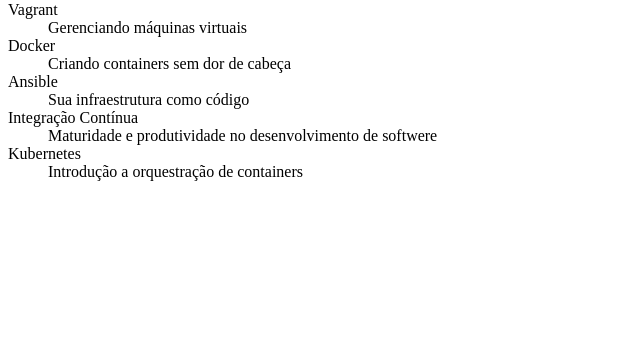
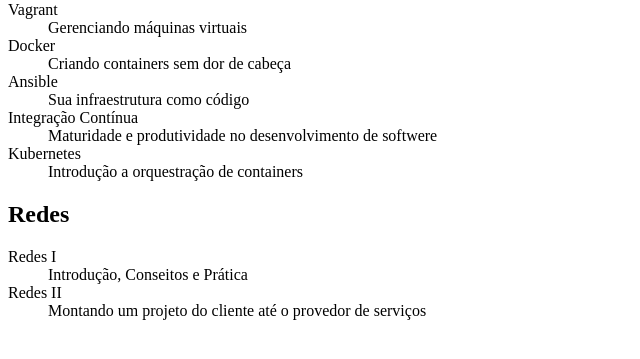
Before and after one commit to RCastanon77/Git-Alura, a plain HTML site: page index.html in a window 1280 px wide. Shown: the part 79-438 px from the top of the page, without its empty margins (0-640 px from the left). Drawn offline with Linux system fonts and the light colour scheme.

Commit message:
Lista de cursos de redes

```diff
--- a/index.html
+++ b/index.html
@@ -26,5 +26,14 @@
         <dd>Introdução a orquestração de containers</dd>
     </dl>
 
+    <h2>Redes</h2>
+    <dl>
+        <dt>Redes I</dt>
+        <dd>Introdução, Conseitos e Prática</dd>
+
+        <dt>Redes II</dt>
+        <dd>Montando um projeto do cliente até o provedor de serviços</dd>
+    </dl>
+
 </body>
 </html>
```
